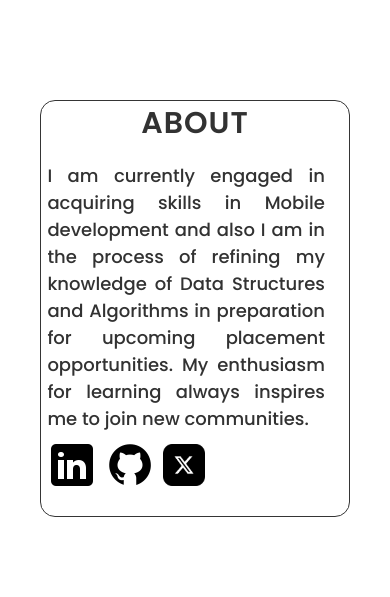
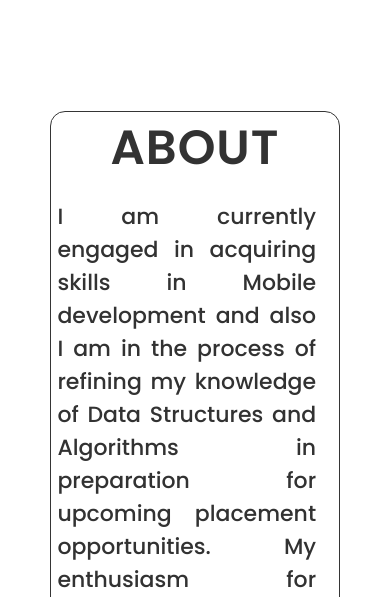
Before and after one commit to FLYERVIVEK/My-Portfolio, a React (Vite) app: page / in a window 390 px wide. Shown: the part 931-1528 px from the top of the page. Built offline with nearby package versions, Linux system fonts and the light colour scheme.

Commit message:
fixed demo, about

```diff
--- a/src/components/About/About.module.css
+++ b/src/components/About/About.module.css
@@ -69,7 +69,7 @@
     padding-right: 0;
     padding-top: 30px;
     padding-bottom: 30px;
-    margin: 109px 40px;
+    margin: 120px 50px;
 
   }
   .cont{
@@ -86,7 +86,7 @@
   }
 
   .title {
-    font-size: 30px;
+    font-size: 3rem;
     letter-spacing: 1px;
     margin-bottom: 0.5rem;
     text-align: center;
@@ -94,7 +94,7 @@
 
 
   .description {
-    font-size: 18px;
+    font-size: 22px;
     margin-bottom: 0.5rem;
 
   }
--- a/src/components/Projects/ProjectCard.jsx
+++ b/src/components/Projects/ProjectCard.jsx
@@ -25,9 +25,12 @@ export const ProjectCard = ({
         })}
       </ul> */}
       <div className={styles.links}>
-        <a href={demo} className={styles.link}>
-          Demo
-        </a>
+        {demo && (
+          <a href={demo} className={styles.link}>
+            Demo
+          </a>
+        )}
+
         <a href={source} className={styles.link}>
           Source
         </a>
--- a/src/components/Projects/Projects.jsx
+++ b/src/components/Projects/Projects.jsx
@@ -50,6 +50,8 @@ export const Projects = () => {
         settings: {
           slidesToShow: 2,
           slidesToScroll: 1,
+          prevArrow: <SamplePrevArrow />,
+          nextArrow: <SampleNextArrow />,
           dots: true
         }
       },
@@ -58,13 +60,17 @@ export const Projects = () => {
         settings: {
           slidesToShow: 1,
           slidesToScroll: 1,
+          prevArrow: <SamplePrevArrow />,
+          nextArrow: <SampleNextArrow />
         }
       },
       {
         breakpoint: 480,
         settings: {
           slidesToShow: 1,
-          slidesToScroll: 1
+          slidesToScroll: 1,
+          prevArrow: <SamplePrevArrow />,
+          nextArrow: <SampleNextArrow />
         }
       }
     ]
```
